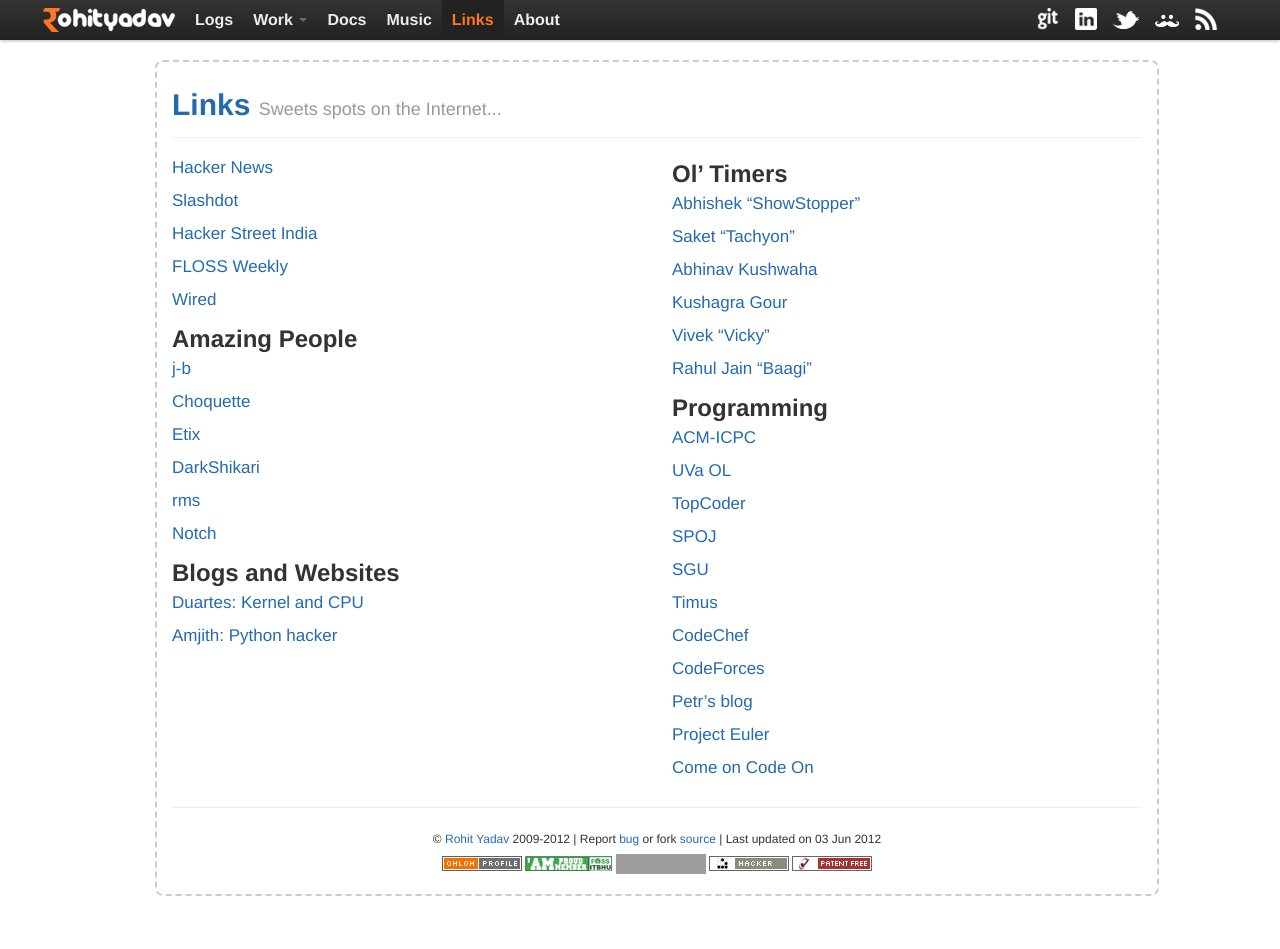
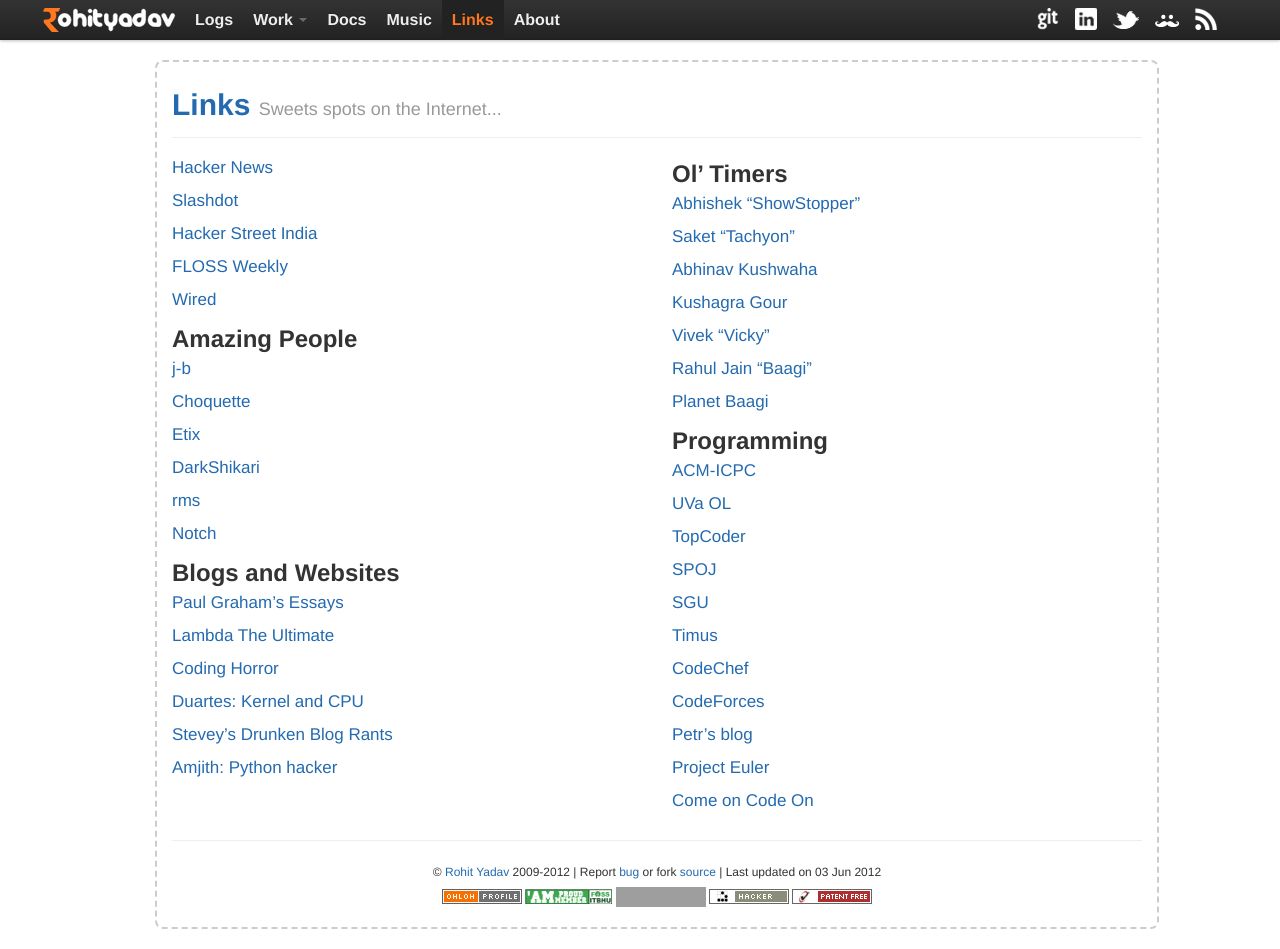
Before and after one commit to rohityadavcloud/rohityadavcloud.github.io, a Jekyll site: the page built from links.markdown, in a window 1280 px wide and 949 px high. Built offline with Jekyll 4.4.1, drawn with Linux system fonts in a browser that asks for light colours; Markdown is read by kramdown in place of the engine named in the settings; comment, search, counter and statistics services are not loaded; grey boxes are pictures that could not be loaded.

Commit message:
links: add news links to blogs and people

```diff
--- a/links.markdown
+++ b/links.markdown
@@ -33,7 +33,15 @@
 
 ##Blogs and Websites
 
+[Paul Graham's Essays](http://paulgraham.com/articles.html)
+
+[Lambda The Ultimate](http://lambda-the-ultimate.org/)
+
+[Coding Horror](http://www.codinghorror.com/blog/)
+
 [Duartes: Kernel and CPU](http://duartes.org/gustavo/blog/best-of)
+
+[Stevey's Drunken Blog Rants](http://sites.google.com/site/steveyegge2/blog-rants)
 
 [Amjith: Python hacker](http://amjith.blogspot.in/)
 
@@ -54,6 +62,8 @@
 [Vivek "Vicky"][vivek]
 
 [Rahul Jain "Baagi"][rahuljain]
+
+[Planet Baagi](http://planet.baagi.org/)
 
 [show]: http://theshowstopper.in
 [tac]: http://saketsaurabh.in
```
